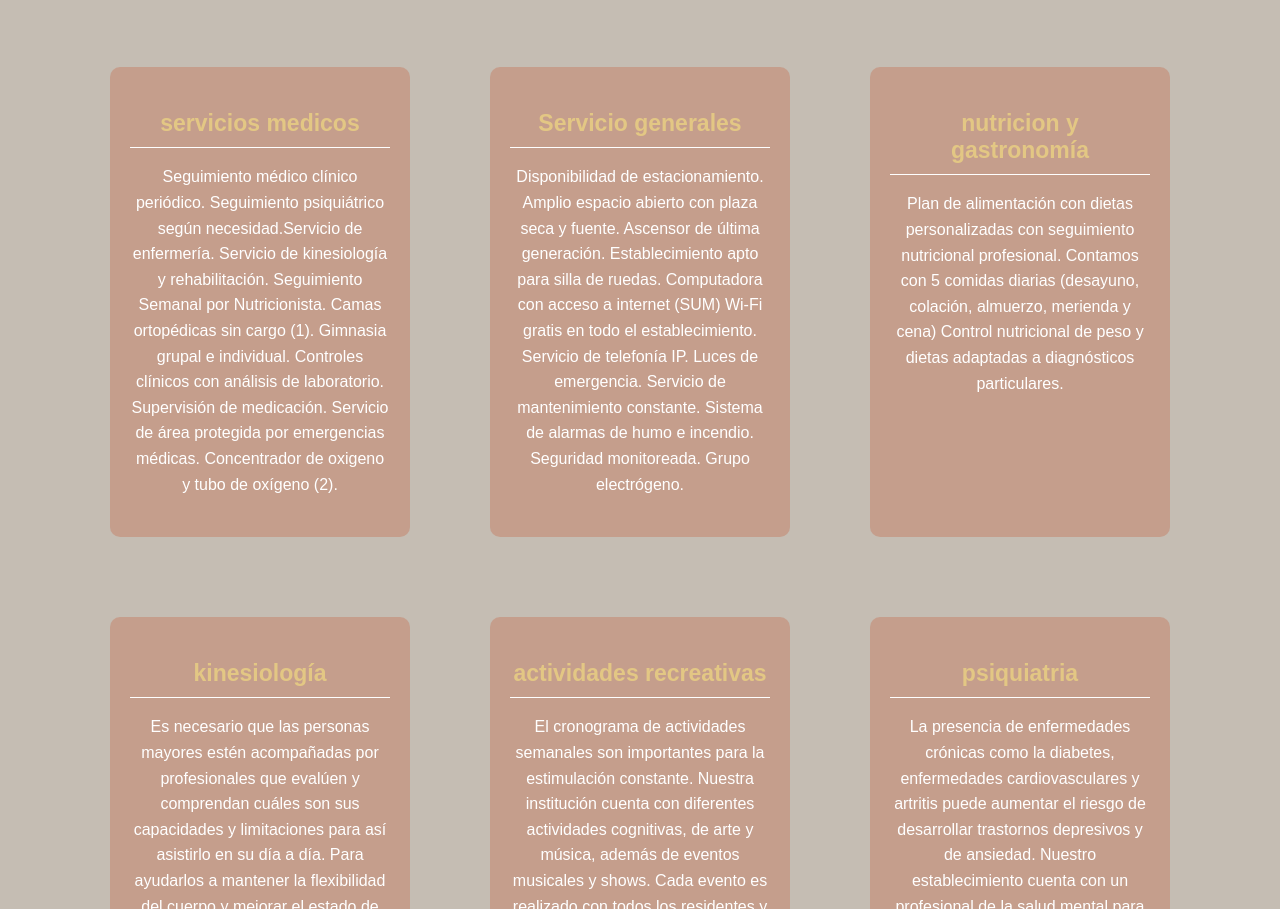
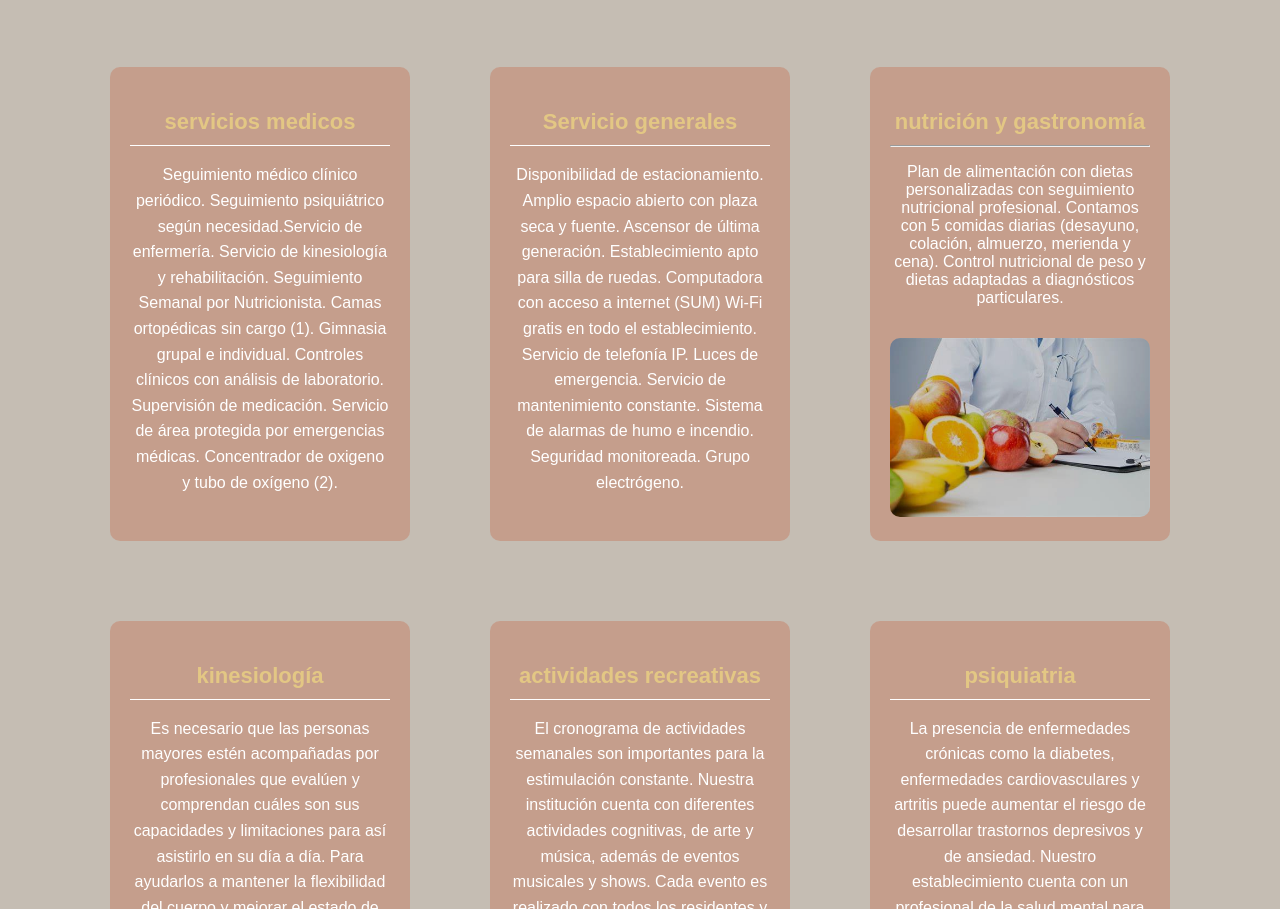
Before and after one commit to anarais/proyecto-do-a-katy, a plain HTML site: page index.html in a window 1280 px wide. Shown: the part 1362-2271 px from the top of the page. Drawn offline with Linux system fonts and the light colour scheme.

Commit message:
agrege imagen a nutricion

```diff
--- a/contacto.css
+++ b/contacto.css
@@ -64,7 +64,6 @@
   flex-direction: column;
   padding: 10px 15px;
   margin-right: 10px;
-  /* border: none; */
   font-weight: bold;
   cursor: pointer;
   border-radius: 5px;
--- a/index.html
+++ b/index.html
@@ -86,30 +86,24 @@
     </p>
   </div>
 
-  <div class="tarjeta-servicio">
-    <h3 id="nutricion">nutricion y gastronomía</h3>
+  <div class="tarjeta-nutricion">
+    <h3 id="nutricion">nutrición y gastronomía</h3>
     <hr />
     <p>
-      Plan de alimentación con dietas
-personalizadas con seguimiento
-
-nutricional profesional.
-
-Contamos con 5 comidas diarias
-(desayuno, colación, almuerzo,
-
-merienda y cena)
-
-Control nutricional de peso y dietas
-adaptadas a diagnósticos particulares.
-    <!-- </p>
-  <div class="imagennutricion"><p><img src="img/OIP.jpg" alt=" nutricion"></p></div> -->
+      Plan de alimentación con dietas personalizadas con seguimiento
+      nutricional profesional. Contamos con 5 comidas diarias
+      (desayuno, colación, almuerzo, merienda y cena). Control nutricional de
+      peso y dietas adaptadas a diagnósticos particulares.
+    </p>
+    <div>
+      <img src="img/OIP.jpg" alt="nutrición" class="imagen-nutricion" />
+    </div>
   </div>
 
 
 
   <div class="tarjeta-servicio">
-    <h3 id="nutricion">kinesiología</h3>
+    <h3 id="kinesiología">kinesiología</h3>
     <hr />
     <p>
       Es necesario que las personas mayores
@@ -155,7 +149,7 @@ adaptadas a diagnósticos particulares.
 
 
   <div class="tarjeta-servicio">
-    <h3 id="nutricion">psiquiatria</h3>
+    <h3 id="psiquiatria">psiquiatria</h3>
     <hr />
     <p>
       La presencia de enfermedades crónicas
@@ -176,7 +170,6 @@ adaptadas a diagnósticos particulares.
       terapeútico.
     </p>
   </div>
-  <!-- Agregás más tarjetas igual -->
 </section>
 
 
--- a/style.css
+++ b/style.css
@@ -65,10 +65,28 @@ body {
   text-align: center;
   min-height: 470px;
 }
+.tarjeta-nutricion{
+  background-color: #c475586c;
+  color: white;
+  padding: 20px;
+  border-radius: 10px;
+  text-align: center;
+  min-height: 470px;
+}
+
+.imagen-nutricion {
+  width: 100%;
+  height: auto;
+  border-radius: 10px;
+  margin-top: 15px;
+  object-fit: cover;
+  filter: brightness(0.8);
+}
 
 
-.tarjeta-servicio h3 {
-  font-size: 23px;
+
+.tarjeta-servicio h3, .tarjeta-nutricion h3{
+  font-size: 22px;
   margin-bottom: 10px;
   color: #e3c784;
 }
```
